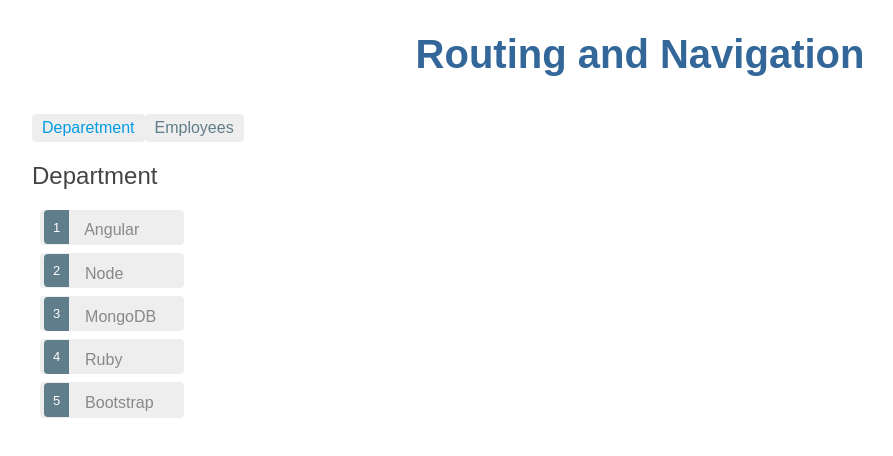
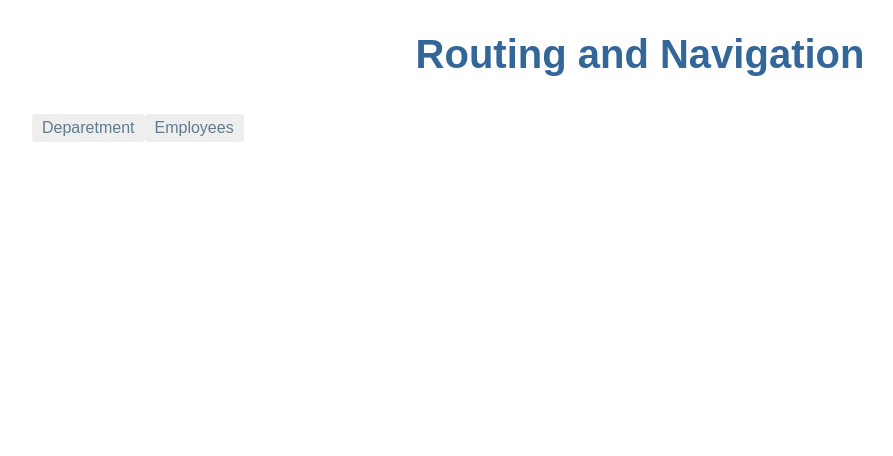
Before and after one commit to Ragav1196/Angular-Basics-Part-2, an Angular app: page / in a window 1280 px wide. Before the commit this address led to /departments. Shown: the top 456 px of the page, without its empty margins (0-893 px from the left). Built offline with nearby package versions, Linux system fonts and the light colour scheme.

Commit message:
First Commit

```diff
--- a/src/app/app-routing.module.ts
+++ b/src/app/app-routing.module.ts
@@ -1,44 +1,10 @@
 import { NgModule } from '@angular/core';
 import { RouterModule, Routes } from '@angular/router';
-import { DepartmentDetailsComponent } from './department-details/department-details.component';
-import { DepartmentListComponent } from './department-list/department-list.component';
-import { EmployeeListComponent } from './employee-list/employee-list.component';
-import { PageNotFoundComponent } from './page-not-found/page-not-found.component';
 
-const routes: Routes = [
-  // { path: '', component: DepartmentListComponent },
-  /* Setting default route for home page */
-  {
-    path: '',
-    redirectTo: '/departments',
-    pathMatch:
-      'full' /*  we are saying when only full url matches the path specified go to /departments */,
-    /* pathMatch: 'prefix' -> this is saying go to /departments when the url matches the path specified */
-  },
-  /* Correct way to set default */
-  { path: 'departments', component: DepartmentListComponent },
-  { path: 'employees', component: EmployeeListComponent },
-  { path: 'departments/:id', component: DepartmentDetailsComponent },
-  { path: '**', component: PageNotFoundComponent },
-  /*
-  this one is known as wildcard route. this component will be rendered for unknown url. this
-    declaration should always be in the last
-  */
-];
-/* Defining the routes path and component to be rendered */
+const routes: Routes = [];
+
 @NgModule({
   imports: [RouterModule.forRoot(routes)],
   exports: [RouterModule],
 })
 export class AppRoutingModule {}
-
-export const routingComponents = [
-  DepartmentListComponent,
-  EmployeeListComponent,
-  PageNotFoundComponent,
-  DepartmentDetailsComponent,
-];
-/*
-Inorder to minimize the import statement in the app.module, we are defining all the component
-  used in the routing in one place and exporting it. which can be easily imported in the app.module
-*/
--- a/src/app/app.component.html
+++ b/src/app/app.component.html
@@ -4,10 +4,5 @@
 
 <nav>
   <a routerLink="/departments" routerLinkActive="active">Deparetment</a>
-  <!-- routerLinkActive is used to define a style when user clicks the link -->
-
   <a routerLink="/employees" routerLinkActive="active">Employees</a>
 </nav>
-
-<router-outlet></router-outlet>
-<!-- Router view gets displayed in this tag -->
--- a/src/app/department-details/department-details.component.ts
+++ /dev/null
@@ -1,18 +0,0 @@
-import { Component, OnInit } from '@angular/core';
-import { ActivatedRoute } from '@angular/router';
-
-@Component({
-  selector: 'app-department-details',
-  template: ` <h3>You selected department with id = {{ departmentId }}</h3> `,
-  styles: [],
-})
-export class DepartmentDetailsComponent implements OnInit {
-  public departmentId!: number;
-  constructor(private route: ActivatedRoute) {}
-
-  ngOnInit(): void {
-    let id = parseInt(this.route.snapshot.paramMap.get('id') || '');
-    /* To read the id value from the url */
-    this.departmentId = id;
-  }
-}
--- a/src/app/department-list/department-list.component.ts
+++ /dev/null
@@ -1,33 +0,0 @@
-import { Component, OnInit } from '@angular/core';
-import { Router } from '@angular/router';
-
-@Component({
-  selector: 'app-department-list',
-  template: `
-    <h2>Department</h2>
-    <ul class="items">
-      <li (click)="onSelect(department)" *ngFor="let department of departments">
-        <span class="badge">{{ department.id }}</span> {{ department.name }}
-      </li>
-    </ul>
-  `,
-})
-export class DepartmentListComponent implements OnInit {
-  departments = [
-    { id: 1, name: 'Angular' },
-    { id: 2, name: 'Node' },
-    { id: 3, name: 'MongoDB' },
-    { id: 4, name: 'Ruby' },
-    { id: 5, name: 'Bootstrap' },
-  ];
-  constructor(private router: Router) {}
-
-  ngOnInit(): void {}
-
-  onSelect(department: any) {
-    this.router.navigate([
-      '/departments',
-      department.id /* used to add id */,
-    ]); /* To change the url and add the id to the url */
-  }
-}
--- a/src/app/employee-list/employee-list.component.ts
+++ /dev/null
@@ -1,11 +0,0 @@
-import { Component, OnInit } from '@angular/core';
-
-@Component({
-  selector: 'app-employee-list',
-  template: '<h2>Employee</h2>',
-})
-export class EmployeeListComponent implements OnInit {
-  constructor() {}
-
-  ngOnInit(): void {}
-}
--- a/src/app/page-not-found/page-not-found.component.ts
+++ /dev/null
@@ -1,12 +0,0 @@
-import { Component, OnInit } from '@angular/core';
-
-@Component({
-  selector: 'app-page-not-found',
-  template: ` <h3>Page Not Found</h3> `,
-  styles: [],
-})
-export class PageNotFoundComponent implements OnInit {
-  constructor() {}
-
-  ngOnInit(): void {}
-}
```
Also changed, not shown: src/app/app.module.ts (+8 -3 lines), 1 other file (tests, documents, lock files or other folders).
